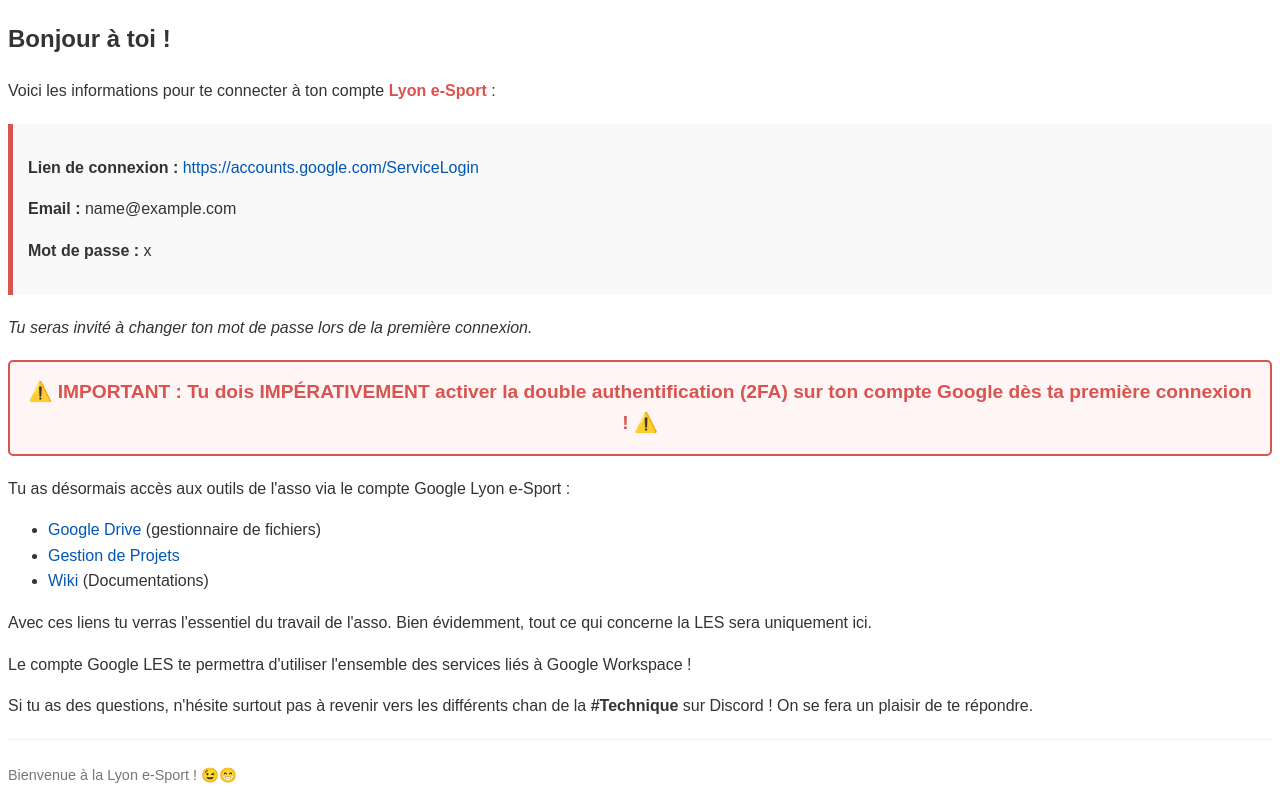
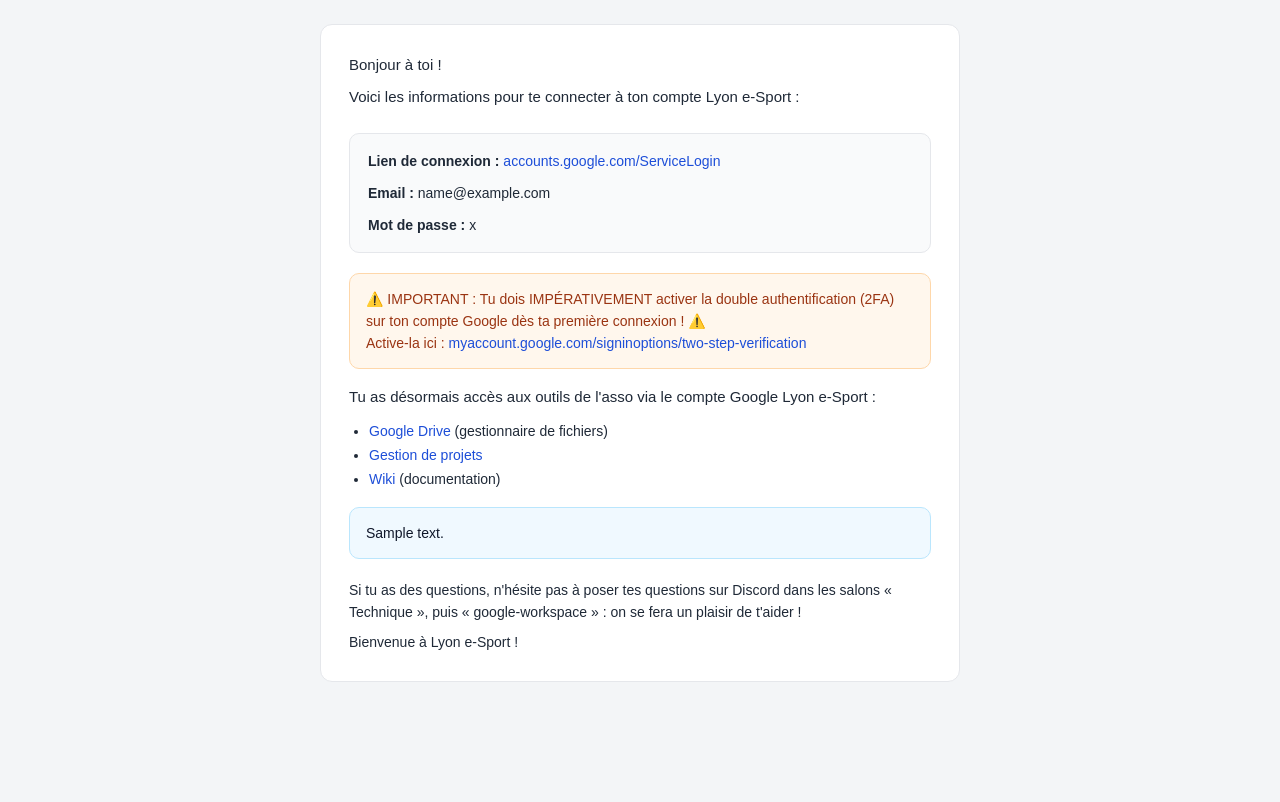
Before and after one commit to lyon-esport/LouisDeLaTech, a Python web app: template src/les_louisdelatech/templates/discord/base.j2 in a window 1280 px wide. After the commit the page ends 682 px from the top, so only its background shows below. Run offline with Jinja, Linux system fonts and the light colour scheme; the template is opened without the code that fills it: most values are stand-ins (such as "Sample title", 1, 10 or a date in 2020).

Commit message:
Update welcome email template and subject

```diff
--- a/src/les_louisdelatech/templates/discord/base.j2
+++ b/src/les_louisdelatech/templates/discord/base.j2
@@ -1,47 +1,96 @@
-<!DOCTYPE html>
-<html>
+<!doctype html>
+<html lang="fr">
 <head>
-<style>
-  body { font-family: sans-serif; line-height: 1.6; color: #333; }
-  .branding { color: #d9534f; font-weight: bold; }
-  .credentials { background-color: #f9f9f9; padding: 15px; border-left: 5px solid #d9534f; margin: 20px 0; }
-  .alert { font-weight: bold; color: #d9534f; font-size: 1.2em; text-align: center; border: 2px solid #d9534f; padding: 15px; margin: 20px 0; background-color: #fff5f5; border-radius: 5px; }
-  .footer { margin-top: 20px; font-size: 0.9em; color: #777; border-top: 1px solid #eee; padding-top: 10px; }
-  a { color: #0056b3; text-decoration: none; }
-</style>
+  <meta charset="utf-8">
+  <meta name="viewport" content="width=device-width, initial-scale=1">
+  <title>Bienvenue Lyon e-Sport</title>
 </head>
-<body>
-  <h2>Bonjour à toi !</h2>
+<body style="margin:0;padding:0;background:#f3f5f7;font-family:Arial,Helvetica,sans-serif;color:#1f2937;">
+  <table role="presentation" width="100%" cellpadding="0" cellspacing="0" border="0" style="background:#f3f5f7;padding:24px 12px;">
+    <tr>
+      <td align="center">
+        <table role="presentation" width="100%" cellpadding="0" cellspacing="0" border="0" style="max-width:640px;background:#ffffff;border:1px solid #e5e7eb;border-radius:12px;">
+          <tr>
+            <td style="padding:28px 28px 8px 28px;">
+              <p style="margin:0 0 8px 0;font-size:15px;line-height:24px;">
+                Bonjour à toi !
+              </p>
+              <p style="margin:0 0 16px 0;font-size:15px;line-height:24px;">
+                Voici les informations pour te connecter à ton compte Lyon e-Sport :
+              </p>
+            </td>
+          </tr>
 
-  <p>Voici les informations pour te connecter à ton compte <span class="branding">Lyon e-Sport</span> :</p>
+          <tr>
+            <td style="padding:0 28px 4px 28px;">
+              <table role="presentation" width="100%" cellpadding="0" cellspacing="0" border="0" style="background:#f9fafb;border:1px solid #e5e7eb;border-radius:10px;">
+                <tr>
+                  <td style="padding:16px 18px;">
+                    <p style="margin:0 0 10px 0;font-size:14px;line-height:22px;">
+                      <strong>Lien de connexion :</strong>
+                      <a href="https://accounts.google.com/ServiceLogin" style="color:#1d4ed8;text-decoration:none;">accounts.google.com/ServiceLogin</a>
+                    </p>
+                    <p style="margin:0 0 10px 0;font-size:14px;line-height:22px;"><strong>Email :</strong> {{ email }}</p>
+                    <p style="margin:0;font-size:14px;line-height:22px;"><strong>Mot de passe :</strong> {{ password|safe }}</p>
+                  </td>
+                </tr>
+              </table>
+            </td>
+          </tr>
 
-  <div class="credentials">
-    <p><strong>Lien de connexion :</strong> <a href="https://accounts.google.com/ServiceLogin">https://accounts.google.com/ServiceLogin</a></p>
-    <p><strong>Email :</strong> {{ email }}</p>
-    <p><strong>Mot de passe :</strong> {{ password|safe }}</p>
-  </div>
+          <tr>
+            <td style="padding:16px 28px 0 28px;">
+              <table role="presentation" width="100%" cellpadding="0" cellspacing="0" border="0" style="background:#fff7ed;border:1px solid #fed7aa;border-radius:10px;">
+                <tr>
+                  <td style="padding:14px 16px;font-size:14px;line-height:22px;color:#9a3412;">
+                    ⚠️ IMPORTANT : Tu dois IMPÉRATIVEMENT activer la double authentification (2FA) sur ton compte Google dès ta première connexion ! ⚠️
+                    <br>
+                    Active-la ici :
+                    <a href="https://myaccount.google.com/signinoptions/two-step-verification" style="color:#1d4ed8;text-decoration:none;">myaccount.google.com/signinoptions/two-step-verification</a>
+                  </td>
+                </tr>
+              </table>
+            </td>
+          </tr>
 
-  <p><em>Tu seras invité à changer ton mot de passe lors de la première connexion.</em></p>
+          <tr>
+            <td style="padding:16px 28px 0 28px;">
+              <p style="margin:0 0 10px 0;font-size:15px;line-height:24px;">Tu as désormais accès aux outils de l'asso via le compte Google Lyon e-Sport :</p>
+              <ul style="margin:0;padding-left:20px;font-size:14px;line-height:24px;">
+                <li><a href="https://drive.google.com/drive/shared-drives" style="color:#1d4ed8;text-decoration:none;">Google Drive</a> (gestionnaire de fichiers)</li>
+                <li><a href="https://projet.lyon-esport.fr/" style="color:#1d4ed8;text-decoration:none;">Gestion de projets</a></li>
+                <li><a href="https://wiki.lyon-esport.fr/" style="color:#1d4ed8;text-decoration:none;">Wiki</a> (documentation)</li>
+              </ul>
+            </td>
+          </tr>
 
-  <div class="alert">
-    ⚠️ IMPORTANT : Tu dois IMPÉRATIVEMENT activer la double authentification (2FA) sur ton compte Google dès ta première connexion ! ⚠️
-  </div>
+          {% if team_message %}
+          <tr>
+            <td style="padding:16px 28px 0 28px;">
+              <table role="presentation" width="100%" cellpadding="0" cellspacing="0" border="0" style="background:#f0f9ff;border:1px solid #bae6fd;border-radius:10px;">
+                <tr>
+                  <td style="padding:14px 16px;font-size:14px;line-height:22px;color:#0f172a;">
+                    {{ team_message|safe }}
+                  </td>
+                </tr>
+              </table>
+            </td>
+          </tr>
+          {% endif %}
 
-  <p>Tu as désormais accès aux outils de l'asso via le compte Google Lyon e-Sport :</p>
-  <ul>
-    <li><a href="https://drive.google.com/drive/shared-drives">Google Drive</a> (gestionnaire de fichiers)</li>
-    <li><a href="https://projet.lyon-esport.fr/">Gestion de Projets</a></li>
-    <li><a href="https://wiki.lyon-esport.fr/">Wiki</a> (Documentations)</li>
-  </ul>
-
-  <p>Avec ces liens tu verras l'essentiel du travail de l'asso. Bien évidemment, tout ce qui concerne la LES sera uniquement ici.</p>
-
-  <p>Le compte Google LES te permettra d'utiliser l'ensemble des services liés à Google Workspace !</p>
-
-  <p>Si tu as des questions, n'hésite surtout pas à revenir vers les différents chan de la <strong>#Technique</strong> sur Discord ! On se fera un plaisir de te répondre.</p>
-
-  <div class="footer">
-    <p>Bienvenue à la Lyon e-Sport ! 😉😁</p>
-  </div>
+          <tr>
+            <td style="padding:20px 28px 28px 28px;">
+              <p style="margin:0 0 8px 0;font-size:14px;line-height:22px;">
+                Si tu as des questions, n'hésite pas à poser tes questions sur Discord dans les salons « Technique », puis « google-workspace » : on se fera un plaisir de t'aider !
+              </p>
+              <p style="margin:0;font-size:14px;line-height:22px;color:#1f2937;">
+                Bienvenue à Lyon e-Sport !
+              </p>
+            </td>
+          </tr>
+        </table>
+      </td>
+    </tr>
+  </table>
 </body>
 </html>
```
Also changed, not shown: src/les_louisdelatech/extensions/user.py (+14 -11 lines).
